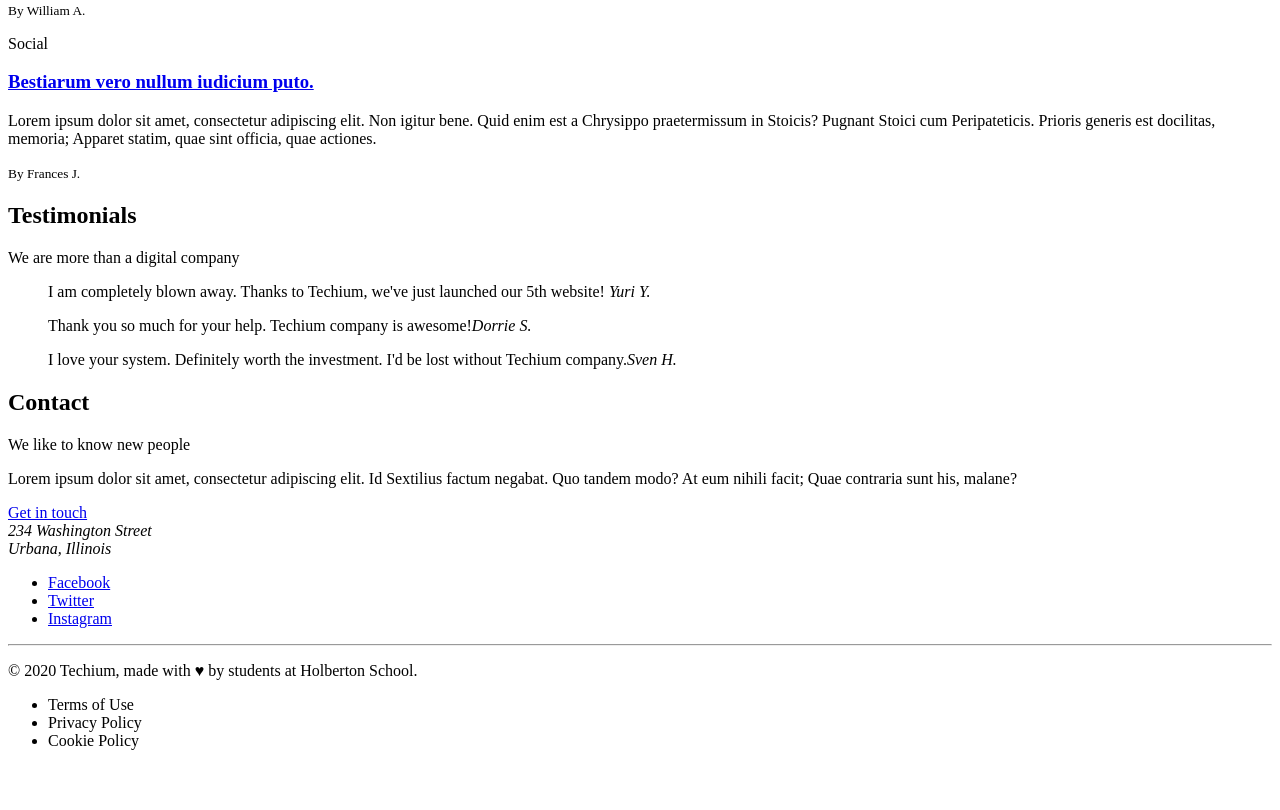
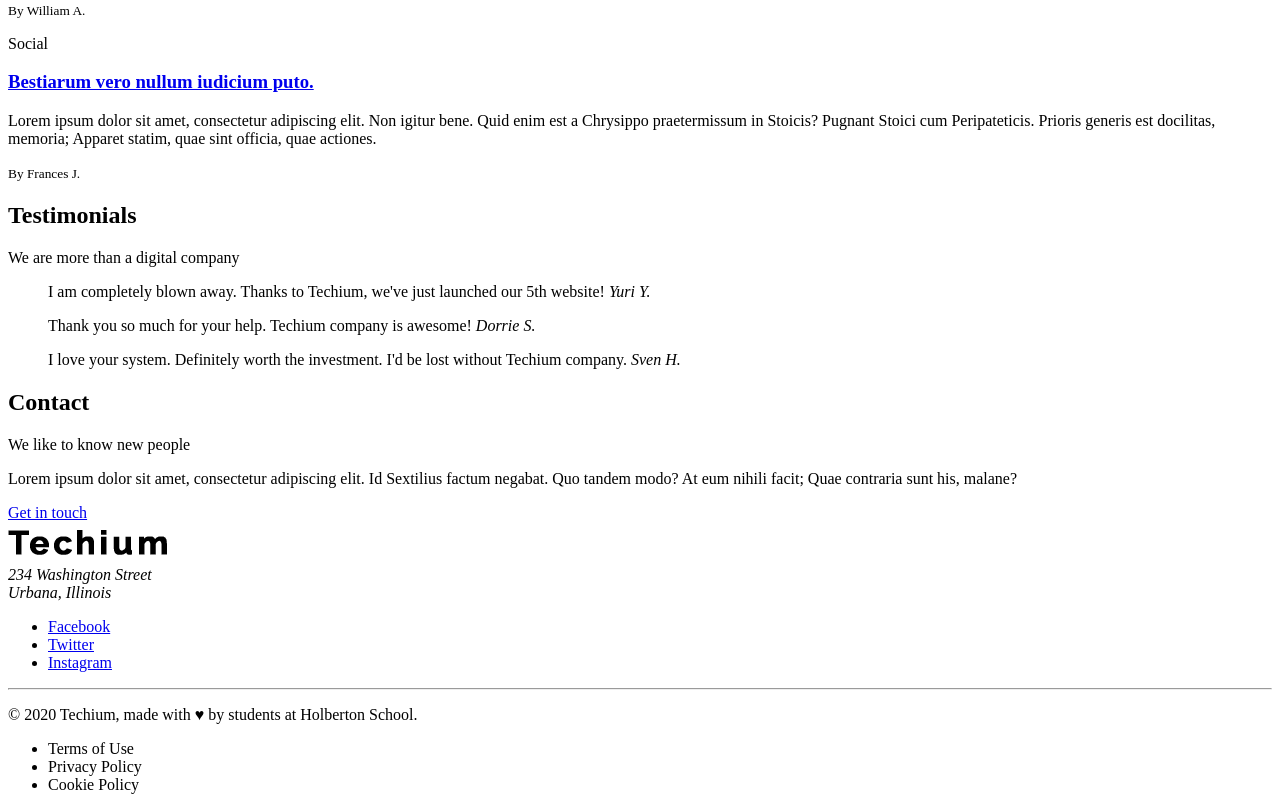
Before and after one commit to maycolroa/holbertonschool-web_front_end, a plain HTML site: page 0x00-html_advanced/35-index.html in a window 1280 px wide. Shown: the part 1621-2431 px from the top of the page. Before the commit the page ends 2387 px from the top, so only its background shows below. Drawn offline with Linux system fonts and the light colour scheme.

Commit message:
0x00-html_advanced  02/07/22 0.36

```diff
--- a/0x00-html_advanced/35-index.html
+++ b/0x00-html_advanced/35-index.html
@@ -67,7 +67,7 @@
                             <h3><a href="#">Interior Design</a></h3>
                         </article>
                         <article>
-                            <h3><a href="#">Web Development</a></h3>
+                            <h3> <a href="#">Web Development</a></h3>
                         </article>
                         <article>
                             <h3><a href="#">Personal Brand</a></h3>
@@ -108,13 +108,13 @@
                         </article>
                         <article>
                             <p>Digital Life</p>
-                            <h3><a href="#">Ut alios omittam, hunc appello, quem ille unum secutus est.</a></h3>
+                            <h3> <a href="#">Ut alios omittam, hunc appello, quem ille unum secutus est.</a></h3>
                             <p>Lorem ipsum dolor sit amet, consectetur adipiscing elit. Tum mihi Piso: Quid ergo? Tum ille: Ain tandem? Non autem hoc: igitur ne illud quidem. Sed quod proximum fuit non vidit. Nos commodius agimus. An nisi populari fama?</p>
                             <small>By William A.</small>
                         </article>
                         <article>
                             <p>Social</p>
-                            <h3><a href="#">Bestiarum vero nullum iudicium puto.</a></h3>
+                            <h3> <a href="#">Bestiarum vero nullum iudicium puto.</a></h3>
                             <p>Lorem ipsum dolor sit amet, consectetur adipiscing elit. Non igitur bene. Quid enim est a Chrysippo praetermissum in Stoicis? Pugnant Stoici cum Peripateticis. Prioris generis est docilitas, memoria; Apparet statim, quae sint officia, quae actiones.</p>
                             <small>By Frances J.</small>
                         </article>
@@ -133,10 +133,10 @@
                             <blockquote><p>I am completely blown away. Thanks to Techium, we've just launched our 5th website! <cite>Yuri Y.</cite></p></blockquote>
                         </article>
                         <article>
-                            <blockquote><p>Thank you so much for your help. Techium company is awesome!<cite>Dorrie S.</cite></p></blockquote>
+                            <blockquote><p>Thank you so much for your help. Techium company is awesome! <cite>Dorrie S.</cite></p></blockquote>
                         </article>
                         <article>
-                            <blockquote><p>I love your system. Definitely worth the investment. I'd be lost without Techium company.<cite>Sven H.</cite></p></blockquote>
+                            <blockquote><p>I love your system. Definitely worth the investment. I'd be lost without Techium company. <cite>Sven H.</cite></p></blockquote>
                         </article>
                     </div>
                 </div>
@@ -157,6 +157,7 @@
         </main>
         <!-- Footer -->
         <footer>
+			<img src="logo-black.png" alt="Techium logo" width="160" height="40">
             <address>234 Washington Street<br>Urbana, Illinois</address>
             <div>
                 <ul>
```
